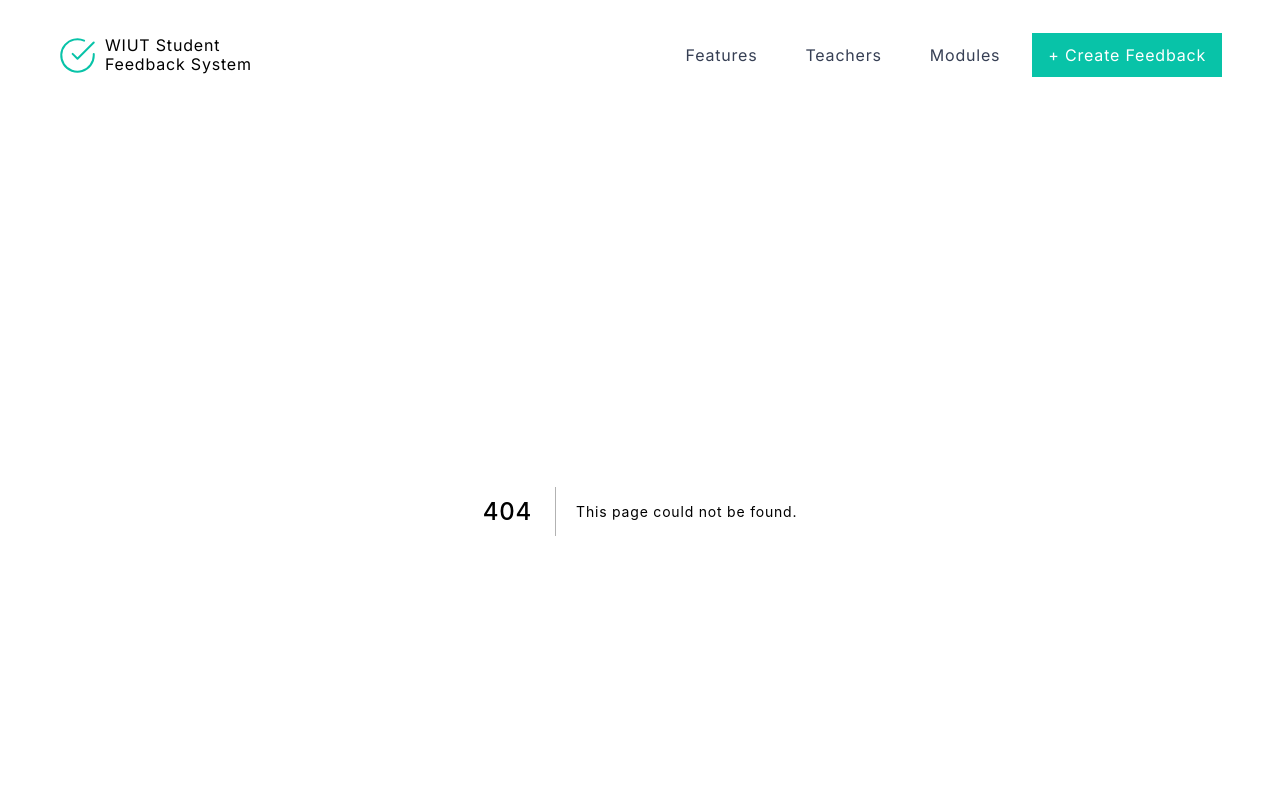
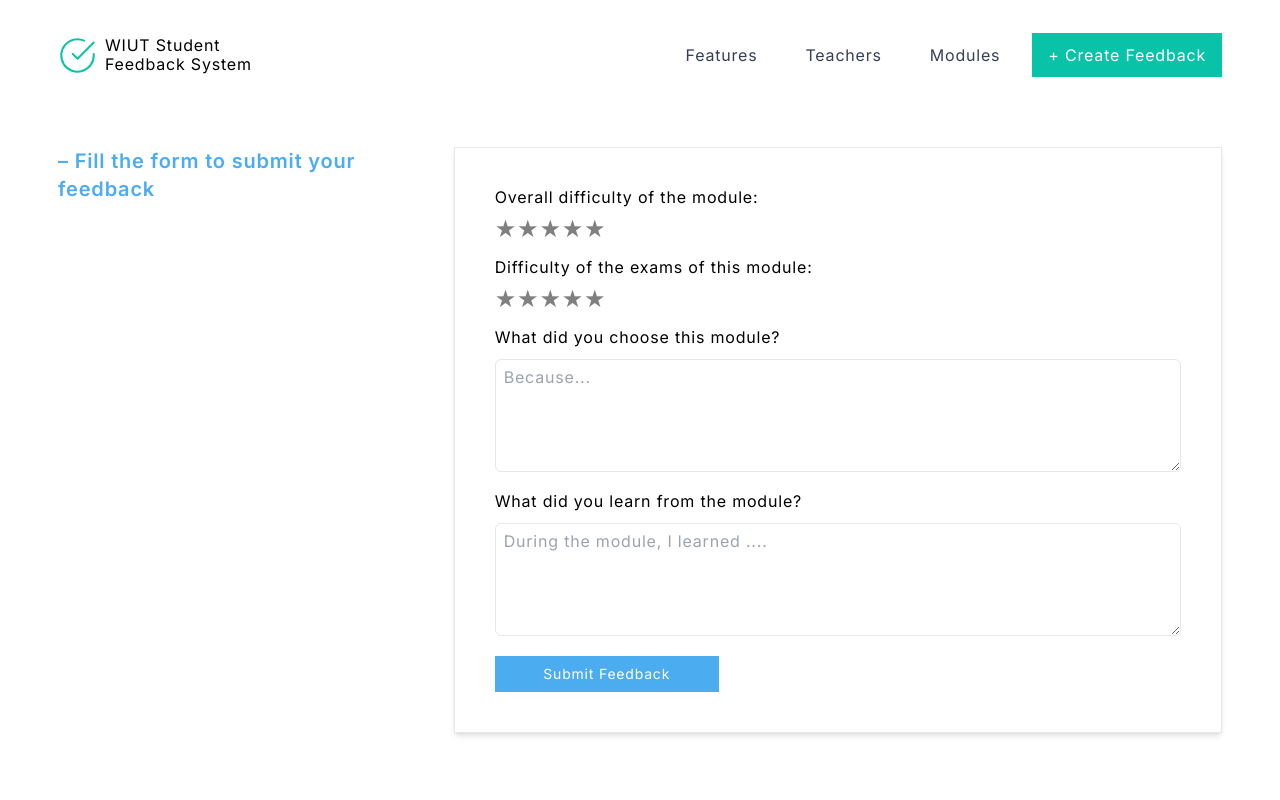
Before and after one commit to sabohat/feedback-app, a Next.js app: page /feedback/1 in a window 1280 px wide. Before the commit this address had no page. Shown: the top 800 px of the page. Built offline with nearby package versions, Linux system fonts and the light colour scheme; no server answers.

Commit message:
add feedback page

```diff
--- a/components/ModuleCard.jsx
+++ b/components/ModuleCard.jsx
@@ -1,13 +1,19 @@
+import { useRouter } from "next/router";
 import React from "react";
 import Button from "./common/Button";
 
-export default function ModuleCard({ title, description }) {
+export default function ModuleCard({ data }) {
+  const router = useRouter();
   return (
     <div className="flex flex-col p-4 border rounded-xl w-full max-w-[526px] items-center justify-between space-y-3 shadow-md hover:cursor-pointer hover:shadow-xl transition-all">
-      <span className="font-bold">{title}</span>
-      <p className="line-clamp-3">{description}</p>
+      <span className="font-bold">{data.title}</span>
+      <p className="line-clamp-3">{data.description}</p>
       <div className="flex space-x-4">
-        <Button title="Give Feedback" styles="bg-primaryGreen px-12" />
+        <Button
+          title="Give Feedback"
+          styles="bg-primaryGreen px-12"
+          onClick={() => router.push("/feedback/[id]", `/feedback/${data.guid}`)}
+        />
         <Button title="All Reviews" styles="bg-primaryBlue px-14" />
       </div>
     </div>
--- a/components/common/Button.js
+++ b/components/common/Button.js
@@ -1,9 +1,16 @@
 import React from "react";
 
-export default function Button({ title, styles = "" }) {
+export default function Button({
+  title,
+  styles = "",
+  onClick,
+  type = "button",
+}) {
   return (
     <button
+      type={type}
       className={` px-4 py-2 text-sm my-1 hover:scale-105 transition-transform text-white  ${styles}`}
+      onClick={onClick}
     >
       {title}
     </button>
--- a/package.json
+++ b/package.json
@@ -14,7 +14,8 @@
     "framer-motion": "^6.2.8",
     "next": "12.1.0",
     "react": "17.0.2",
-    "react-dom": "17.0.2"
+    "react-dom": "17.0.2",
+    "react-rating-stars-component": "^2.2.0"
   },
   "devDependencies": {
     "autoprefixer": "^10.4.2",
--- /dev/null
+++ b/pages/feedback/[id].js
@@ -0,0 +1,134 @@
+import ReactStars from "react-rating-stars-component";
+import React, { useState, useEffect } from "react";
+import Button from "../../components/common/Button";
+import { useRouter } from "next/router";
+import axios from "axios";
+
+export default function Feedback() {
+  const ratingChanged = (newRating) => {
+    console.log(newRating);
+  };
+
+  const [feedback, setFeedback] = useState("");
+  const [error, setError] = useState(false);
+  const [module, setModule] = useState(null);
+
+  const router = useRouter();
+  console.log("router", router);
+
+  useEffect(() => {
+    const { id } = router.query;
+    // get module
+    axios
+      .get(`https://mysterious-beyond-72223.herokuapp.com/api/modules/${id}`)
+      .then((res) => {
+        setModule(res.data);
+        console.log(res.data);
+      })
+      .catch((err) => {
+        console.log(err);
+      });
+  }, [router]);
+
+  const handleSubmit = (e) => {
+    e.preventDefault();
+    setError(false);
+    if (feedback.trim() === "") {
+      setFeedback("");
+      setError("Please enter your feedback");
+      return;
+    }
+
+    // submit feedback
+
+    let id = router.query.id;
+
+    axios
+      .put(`https://mysterious-beyond-72223.herokuapp.com/api/feedbacks`, {
+        text: feedback,
+        module: id,
+        teacher: null,
+      })
+      .then((res) => {
+        console.log(res);
+        console.log(res.data);
+        setFeedback("");
+        setError(false);
+      })
+      .catch((err) => {
+        setError("Something went wrong, please try again");
+        console.log(err);
+      });
+  };
+  return (
+    <div className="w-full flex items-start justify-between wrapper flex-col md:flex-row space-y-5 md:space-y-0">
+      <div className="flex flex-col space-y-3">
+        <span className="text-xl font-bold text-primaryBlue">
+          – Fill the form to submit your feedback
+        </span>
+        <span className="bold">{module?.name}</span>
+        <p className="italic text-[12px]">{module?.description}</p>
+      </div>
+      <form
+        onSubmit={handleSubmit}
+        className="p-4 border shadow-md w-full md:w-2/3 flex flex-col space-y-5 md:p-10"
+      >
+        <div className="flex flex-col space-y-3">
+          <span>Overall difficulty of the module:</span>
+          <ReactStars
+            classNames="focus:outline-none"
+            count={5}
+            onChange={ratingChanged}
+            isHalf={true}
+            emptyIcon={<i className="far fa-star"></i>}
+            halfIcon={<i className="fa fa-star-half-alt"></i>}
+            fullIcon={<i className="fa fa-star"></i>}
+            size={24}
+            activeColor="#ffd700"
+          />
+        </div>
+        <div className="flex flex-col space-y-3">
+          <span>Difficulty of the exams of this module:</span>
+          <ReactStars
+            classNames="focus:outline-none"
+            count={5}
+            onChange={ratingChanged}
+            isHalf={true}
+            emptyIcon={<i className="far fa-star"></i>}
+            halfIcon={<i className="fa fa-star-half-alt"></i>}
+            fullIcon={<i className="fa fa-star"></i>}
+            size={24}
+            activeColor="#ffd700"
+          />
+        </div>
+        <div className="flex flex-col space-y-3">
+          <span>What did you choose this module?</span>
+          <textarea
+            className="w-full focus:outline-none  border p-2 rounded-md"
+            placeholder="Because..."
+            rows={5}
+            resize="none"
+          ></textarea>
+        </div>
+        <div className="flex flex-col space-y-3">
+          <span>What did you learn from the module?</span>
+          <textarea
+            className="w-full focus:outline-none border p-2 rounded-md"
+            placeholder="During the module, I learned ...."
+            rows={5}
+            resize="none"
+            value={feedback}
+            onChange={(e) => setFeedback(e.target.value)}
+          ></textarea>
+        </div>
+        {error && <span className="text-red-500 font-bold">{error}</span>}
+
+        <Button
+          type="submit"
+          title="Submit Feedback"
+          styles="bg-primaryBlue md:px-12 px-10 w-56"
+        ></Button>
+      </form>
+    </div>
+  );
+}
--- a/pages/modules/index.js
+++ b/pages/modules/index.js
@@ -9,16 +9,23 @@ export default function Modules({ data }) {
   return (
     <div className={styles.container}>
       <div className="w-full max-w-[600px] mx-auto flex items-center mb-10 mt-5 border py-2 px-3 bg-white shadow-md justify-between rounded-md">
-       <span className="hidden md:block"><SearchIcon /></span>
-        <input className="focus:outline-none w-2/3" placeholder="Search a Module"/>{" "}
+        <span className="hidden md:block">
+          <SearchIcon />
+        </span>
+        <input
+          className="focus:outline-none w-2/3"
+          placeholder="Search a Module"
+        />{" "}
         <Button title="Search" styles="bg-primaryBlue md:px-12 py-2"></Button>
       </div>
       <div className="w-full flex items-center justify-center flex-col space-y-5">
         {data.map((item) => (
-          <div key={item.id} className="w-full flex items-center justify-center">
+          <div
+            key={item.id}
+            className="w-full flex items-center justify-center"
+          >
             <ModuleCard
-              title={item.name}
-              description={item.description}
+              data={item}
             ></ModuleCard>
           </div>
         ))}
```
Also changed, not shown: 1 other file (tests, documents, lock files or other folders).
